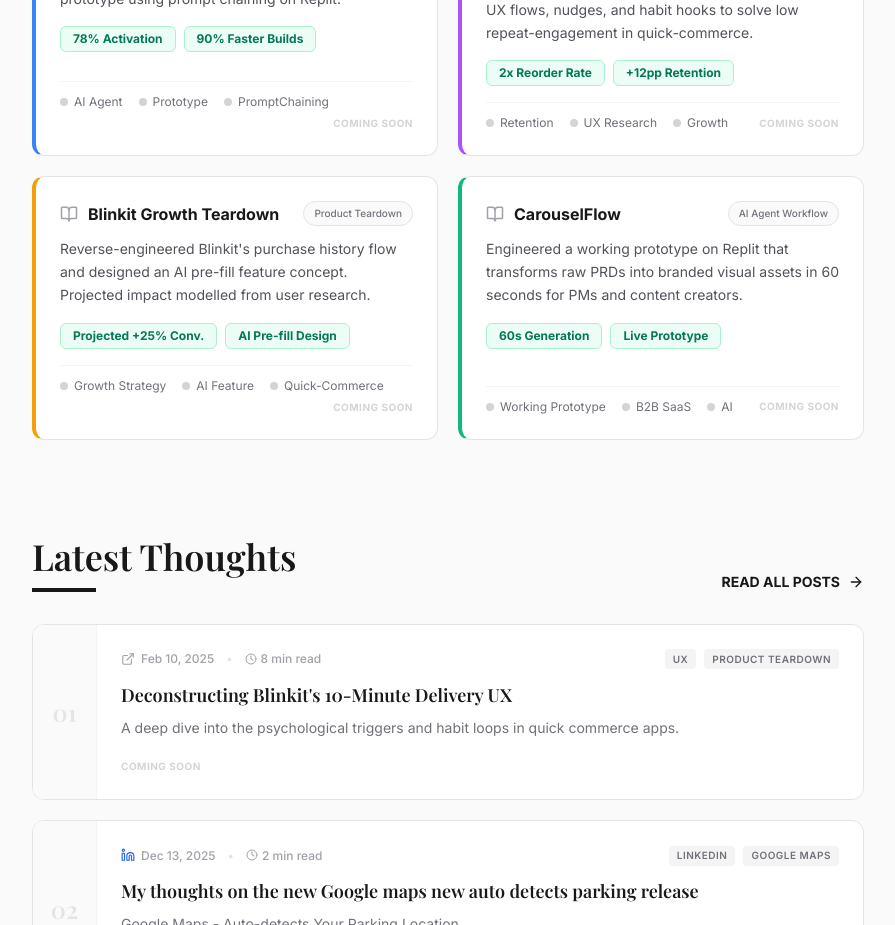
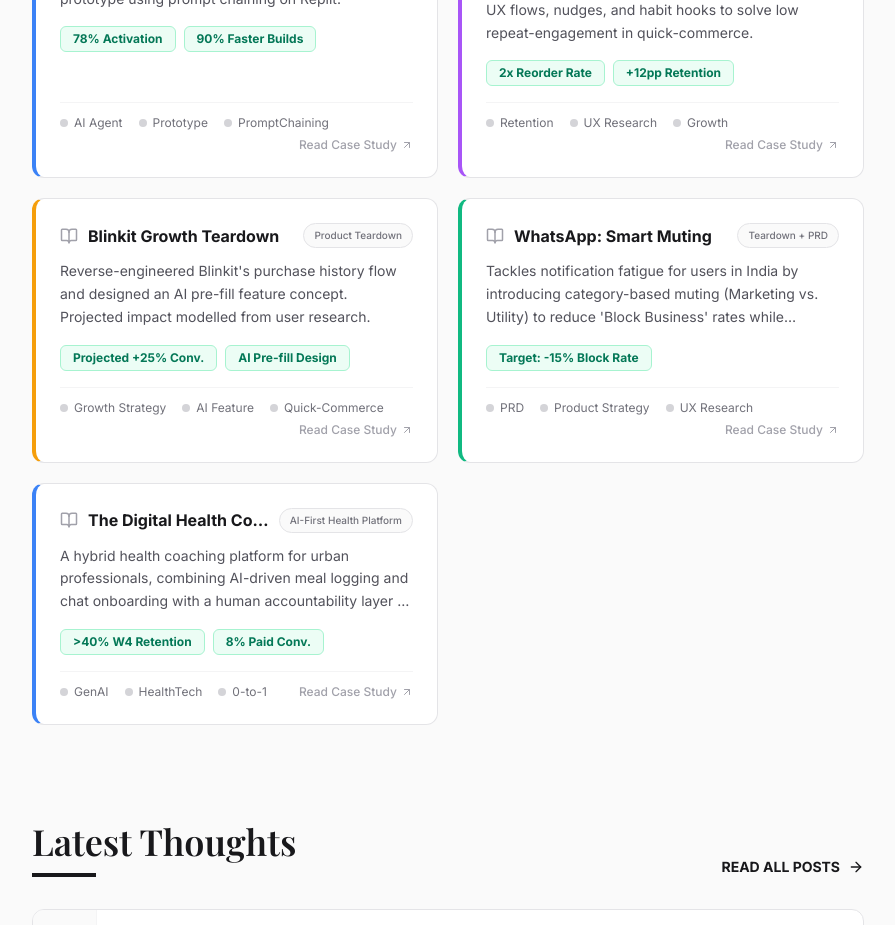
Before and after one commit to shadowdevcode/vijay-portfolio, a React (Vite) app: page / in a window 1280 px wide. Shown: the part 3260-4185 px from the top of the page, without its empty margins (192-1087 px from the left). Built offline with nearby package versions, Linux system fonts and the light colour scheme; a web font is replaced by a local one.

Commit message:
feat: added Notion projects, enhanced SEO tags, and upgraded Chatbot UI

```diff
--- a/components/ChatWidget.tsx
+++ b/components/ChatWidget.tsx
@@ -1,5 +1,5 @@
 import React, { useState, useRef, useEffect } from 'react';
-import { X, Send, Sparkles, Loader2 } from 'lucide-react';
+import { X, Send, Sparkles } from 'lucide-react';
 import { sendMessageToGemini } from '../services/geminiService';
 import { ChatMessage } from '../types';
 
@@ -160,9 +160,10 @@
                 <div className="shrink-0 w-6 h-6 rounded-full bg-zinc-100 flex items-center justify-center mt-1">
                   <Sparkles size={12} className="text-zinc-500" />
                 </div>
-                <div className="bg-zinc-100 rounded-2xl px-4 py-3 rounded-bl-sm flex items-center gap-2">
-                  <Loader2 size={14} className="animate-spin text-zinc-400" />
-                  <span className="text-xs text-zinc-500">Thinking...</span>
+                <div className="bg-zinc-100 rounded-2xl px-4 py-3 rounded-bl-sm flex items-center gap-1 min-w-[60px] h-[40px]">
+                  <div className="w-1.5 h-1.5 bg-zinc-400 rounded-full animate-bounce" style={{ animationDelay: '0ms' }}></div>
+                  <div className="w-1.5 h-1.5 bg-zinc-400 rounded-full animate-bounce" style={{ animationDelay: '150ms' }}></div>
+                  <div className="w-1.5 h-1.5 bg-zinc-400 rounded-full animate-bounce" style={{ animationDelay: '300ms' }}></div>
                 </div>
               </div>
             )}
--- a/constants.tsx
+++ b/constants.tsx
@@ -107,7 +107,7 @@
     tags: ["#AI Agent", "#Prototype", "#PromptChaining"],
     metrics: ["78% Activation", "90% Faster Builds"],
     caseStudyAvailable: true,
-    link: "#"
+    link: "https://www.notion.so/vijaybsehgal/AI-PM-Portfolio-Generator-GitHub-for-PMs-26bf8aca882d80d4bcb1d31495dd4372?source=copy_link"
   },
   {
     title: "Swish Quick-Commerce",
@@ -117,7 +117,7 @@
     tags: ["#Retention", "#UX Research", "#Growth"],
     metrics: ["2x Reorder Rate", "+12pp Retention"],
     caseStudyAvailable: true,
-    link: "#"
+    link: "https://www.notion.so/vijaybsehgal/Swish-Retention-Post-Order-Experience-from-12-to-25-25af8aca882d80f78959d111f801f3f0?source=copy_link"
   },
   {
     title: "Blinkit Growth Teardown",
@@ -126,16 +126,25 @@
     tags: ["#Growth Strategy", "#AI Feature", "#Quick-Commerce"],
     metrics: ["Projected +25% Conv.", "AI Pre-fill Design"],
     caseStudyAvailable: true,
-    link: "#"
+    link: "https://www.notion.so/vijaybsehgal/Product-Sense-Blinkit-Smart-Cart-Reducing-Reorder-Time-by-95-4m-10s-25af8aca882d81bc8c91eb7856407f87?source=copy_link"
   },
   {
-    title: "CarouselFlow",
-    subtitle: "AI Agent Workflow",
-    description: "Engineered a working prototype on Replit that transforms raw PRDs into branded visual assets in 60 seconds for PMs and content creators.",
-    tags: ["#Working Prototype", "#B2B SaaS", "#AI"],
-    metrics: ["60s Generation", "Live Prototype"],
+    title: "WhatsApp: Smart Muting",
+    subtitle: "Teardown + PRD",
+    description: "Tackles notification fatigue for users in India by introducing category-based muting (Marketing vs. Utility) to reduce 'Block Business' rates while retaining critical OTPs.",
+    tags: ["#PRD", "#Product Strategy", "#UX Research"],
+    metrics: ["Target: -15% Block Rate"],
     caseStudyAvailable: true,
-    link: "#"
+    link: "https://vijaybsehgal.notion.site/WhatsApp-India-Smart-Muting-for-Business-Messages-Teardown-PRD-4113bc4217a34bbb865c4aaa4b7d84c9"
+  },
+  {
+    title: "The Digital Health Coach",
+    subtitle: "AI-First Health Platform",
+    description: "A hybrid health coaching platform for urban professionals, combining AI-driven meal logging and chat onboarding with a human accountability layer to ensure habit formation and reduce churn.",
+    tags: ["#GenAI", "#HealthTech", "#0-to-1"],
+    metrics: [">40% W4 Retention", "8% Paid Conv."],
+    caseStudyAvailable: true,
+    link: "https://vijaybsehgal.notion.site/The-Digital-Health-Coach-145c0cb389634f28bf18242bad389dc3"
   }
 ];
 
--- a/index.html
+++ b/index.html
@@ -5,7 +5,9 @@
   <meta charset="UTF-8" />
   <meta name="viewport" content="width=device-width, initial-scale=1.0" />
   <meta name="description"
-    content="Vijay Sehgal — AI Product Manager & Builder. 5+ years delivering activation (+78%) and retention (+12 pp) gains across 0-1 consumer products and EdTech." />
+    content="Vijay Sehgal — AI Product Manager & Builder. 5+ years delivering activation (+78%) and retention (+12 pp) gains across 0-1 consumer products and EdTech. Explore case studies, prototypes, and my AI assistant." />
+  <meta name="keywords"
+    content="Vijay Sehgal, AI Product Manager, Product Management, PM Portfolio, Generative AI, EdTech, Consumer Tech" />
 
   <!-- Open Graph / LinkedIn -->
   <meta property="og:type" content="website" />
@@ -20,6 +22,7 @@
   <meta name="twitter:title" content="Vijay Sehgal | AI Product Manager" />
   <meta name="twitter:description"
     content="AI PM Portfolio — Case studies, proof-of-work, and an AI assistant you can chat with." />
+  <meta name="twitter:image" content="/Gemini-headshot.png" />
 
   <title>Vijay Sehgal | AI Product Manager</title>
   <script src="https://cdn.tailwindcss.com"></script>
```
